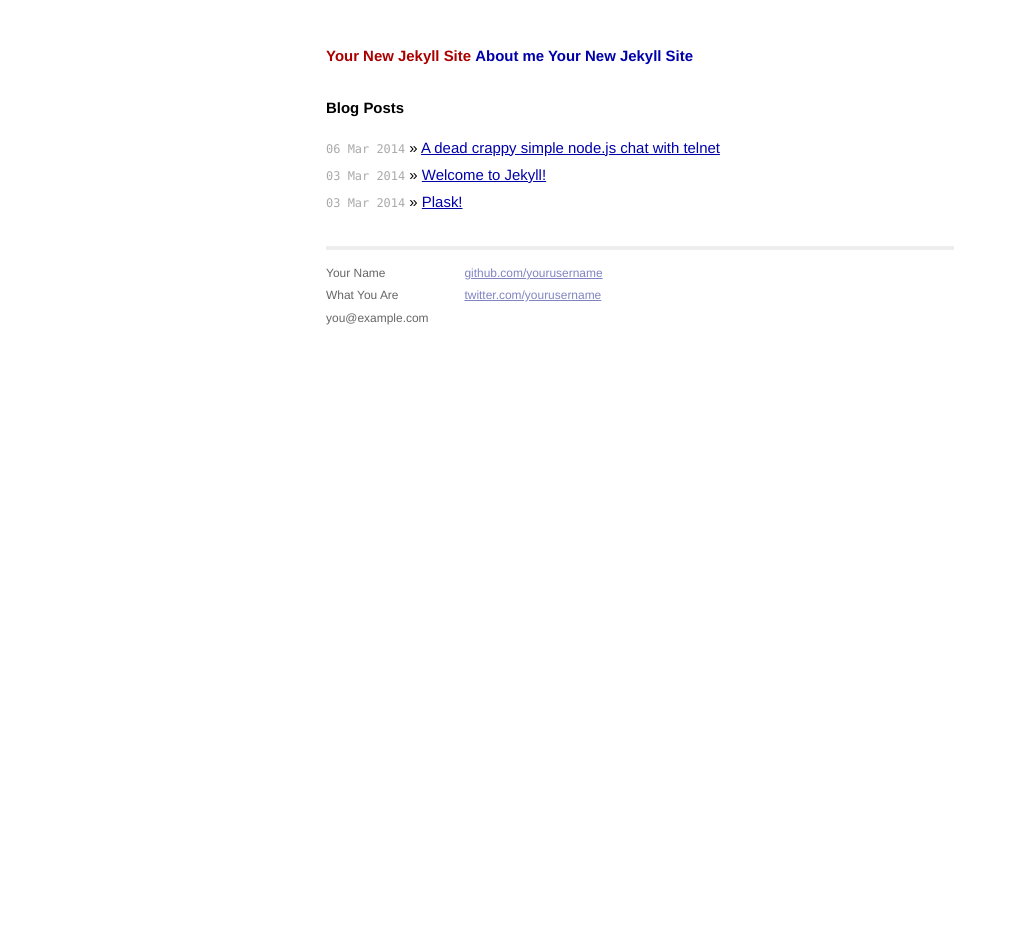
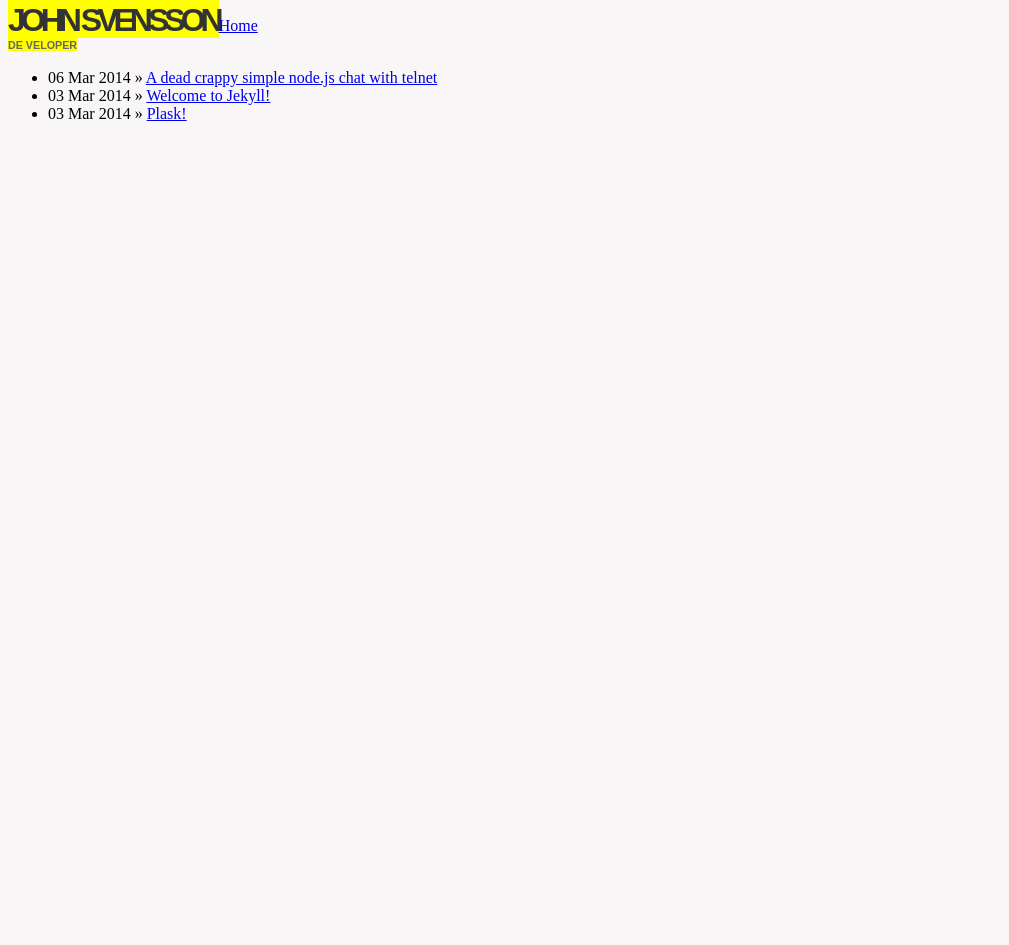
Before and after one commit to jhnsv/jhnsv.github.io, a Jekyll site: the page built from index.html, in a window 1280 px wide. Shown: the whole page, without its empty margins (0-1009 px from the left). Built offline with Jekyll 4.4.1, drawn with Linux system fonts in a browser that asks for light colours; Markdown is read by kramdown in place of the engine named in the settings; after the commit the page ends 900 px from its top, so only the background shows below that.

Commit message:
major design overhaul

```diff
--- a/_layouts/default.html
+++ b/_layouts/default.html
@@ -3,50 +3,18 @@
   <head>
     <meta charset="utf-8">
     <meta http-equiv="X-UA-Compatible" content="IE=edge,chrome=1">
-        <title>{{ page.title }}</title>
+    <title>john svensson | johnsvensson.com | developer | blog</title>
     <meta name="viewport" content="width=device-width">
-
-        <!-- syntax highlighting CSS -->
-        <link rel="stylesheet" href="/css/syntax.css">
-
-        <!-- Custom CSS -->
     <link rel="stylesheet" href="/css/main.css">
-
   </head>
   <body>
-
     <div class="site">
-          <div class="header">
-            <h1 class="title"><a href="/">{{ site.name }}</a></h1>
-
-          {% for p in site.pages %}
-
-              <a {% if p.url == page.url %}class="active"{% endif %} href="{{ p.url }}">
-                {{ p.title }}
-              </a>
-
-          {% endfor %}
-
+      <header>
+        <h1>john svensson</h1><a href="/">Home</a><br>
+        <h6>de veloper</h6><br>
+      </header>
+      {{ content }}
      </div>
-
-          {{ content }}
-
-          <div class="footer">
-            <div class="contact">
-              <p>
-                Your Name<br />
-                What You Are<br />
-                you@example.com
-              </p>
-            </div>
-            <div class="contact">
-              <p>
-                <a href="https://github.com/yourusername">github.com/yourusername</a><br />
-                <a href="https://twitter.com/yourusername">twitter.com/yourusername</a><br />
-              </p>
-            </div>
-          </div>
-        </div>
-
   </body>
 </html>
+<!-- this is the end?! -->
--- a/_posts/2014-03-06-nodejs-chat.markdown
+++ b/_posts/2014-03-06-nodejs-chat.markdown
@@ -5,9 +5,6 @@ date: 2014-03-06 20:37:00
 categories: nodejs
 published: true
 ---
-
-
-#A dead crappy simple node.js chat with telnet
 
 Stolen from http://www.youtube.com/watch?v=jo_B4LTHi3I
 
--- a/css/main.css
+++ b/css/main.css
@@ -1,160 +1,31 @@
-/*****************************************************************************/
-/*
-/* Common
-/*
-/*****************************************************************************/
-
-/* Global Reset */
-* {
+body {
+  background: #f8f6f6;
+}
+h1, h6 {
+  padding: 0;
   margin: 0;
-  padding: 0;
 }
-
-html, body { height: 100%; }
-
-body {
-  background-color: #FFF;
-  font: 13.34px Helvetica, Arial, sans-serif;
-  font-size: small;
+h1 {
+  font-family: Arial, sans-serif;
+  font-size: 2em;
+  line-height: 0.8;
   text-align: center;
+  color: #333;
+  letter-spacing: -5px;
+  text-transform: uppercase;
+  background: yellow;
+  padding-top: 4px;
+  display: inline;
+  clear: both;
 }
-
-h1, h2, h3, h4, h5, h6 {
-  font-size: 100%; }
-
-h1 { margin-bottom: 1em; }
-p { margin: 1em 0; }
-
-a         { color: #00a; }
-a:hover   { color: #000; }
-a:visited { color: #a0a; }
-
-/*****************************************************************************/
-/*
-/* Home
-/*
-/*****************************************************************************/
-.posts {
-  list-style-type: none;
-  margin-bottom: 2em;
+h6 {
+  text-transform: uppercase;
+  text-align: center;
+  color: #666;
+  line-height: 1;
+  font-family: sans-serif;
+  background: yellow;
+  margin-top: 2px;
+  padding-top: 2px;
+  display: inline;
 }
-
-.posts li {
-  line-height: 1.75em;
-}
-
-.posts span {
-  color: #aaa;
-  font-family: Monaco, "Courier New", monospace;
-  font-size: 80%;
-}
-
-/*****************************************************************************/
-/*
-/* Site
-/*
-/*****************************************************************************/
-
-.site {
-  font-size: 115%;
-  text-align: justify;
-  width: 42em;
-  margin: 3em auto 2em;
-  line-height: 1.5em;
-}
-
-.header a {
-  font-weight: bold;
-  text-decoration: none;
-}
-
-.title {
-  display: inline-block;
-  margin-bottom: 2em;
-}
-
-.title a {
-  color: #a00;
-}
-
-.title a:hover {
-  color: #000;
-}
-
-.header a.extra {
-  color: #aaa;
-  margin-left: 1em;
-}
-
-.header a.extra:hover {
-  color: #000;
-}
-
-.meta {
-  color: #aaa;
-}
-
-.footer {
-  font-size: 80%;
-  color: #666;
-  border-top: 4px solid #eee;
-  margin-top: 2em;
-  overflow: hidden;
-}
-
-.footer .contact {
-  float: left;
-  margin-right: 3em;
-}
-
-.footer .contact a {
-  color: #8085C1;
-}
-
-.footer .rss {
-  margin-top: 1.1em;
-  margin-right: -.2em;
-  float: right;
-}
-
-.footer .rss img {
-  border: 0;
-}
-
-/*****************************************************************************/
-/*
-/* Posts
-/*
-/*****************************************************************************/
-
-/* standard */
-.post pre {
-  border: 1px solid #ddd;
-  background-color: #eef;
-  padding: 0 .4em;
-}
-
-.post ul, .post ol {
-  margin-left: 1.35em;
-}
-
-.post code {
-  border: 1px solid #ddd;
-  background-color: #eef;
-  padding: 0 .2em;
-}
-
-.post pre code {
-  border: none;
-}
-
-/* terminal */
-.post pre.terminal {
-  border: 1px solid #000;
-  background-color: #333;
-  color: #FFF;
-}
-
-.post pre.terminal code {
-  background-color: #333;
-}
--- a/index.html
+++ b/index.html
@@ -4,7 +4,7 @@ title: Your New Jekyll Site
 ---
 
 <div id="home">
-  <h1>Blog Posts</h1>
+
   <ul class="posts">
     {% for post in site.posts %}
       <li><span>{{ post.date | date_to_string }}</span> &raquo; <a href="{{ post.url }}">{{ post.title }}</a></li>
```
Lines whose indentation alone changed are shown as unchanged.
